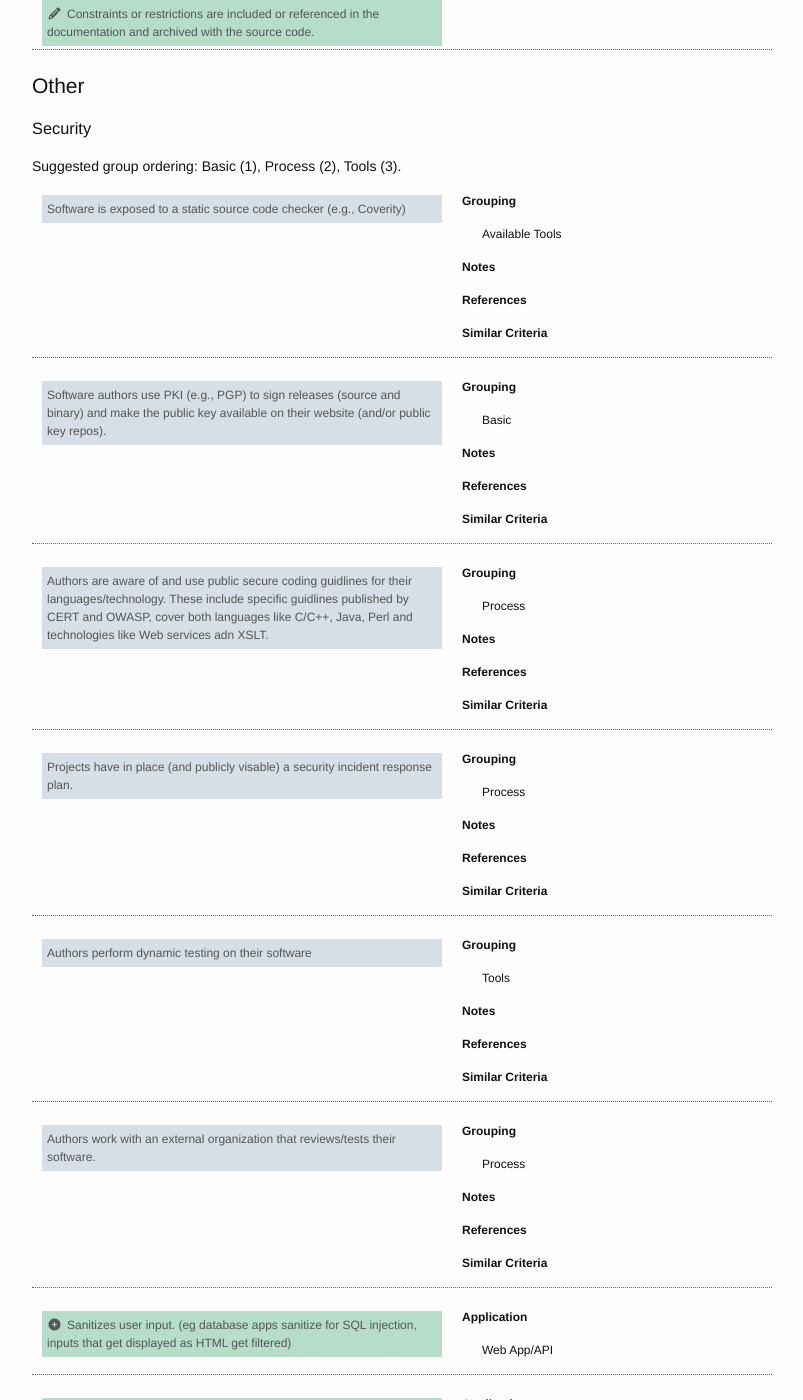
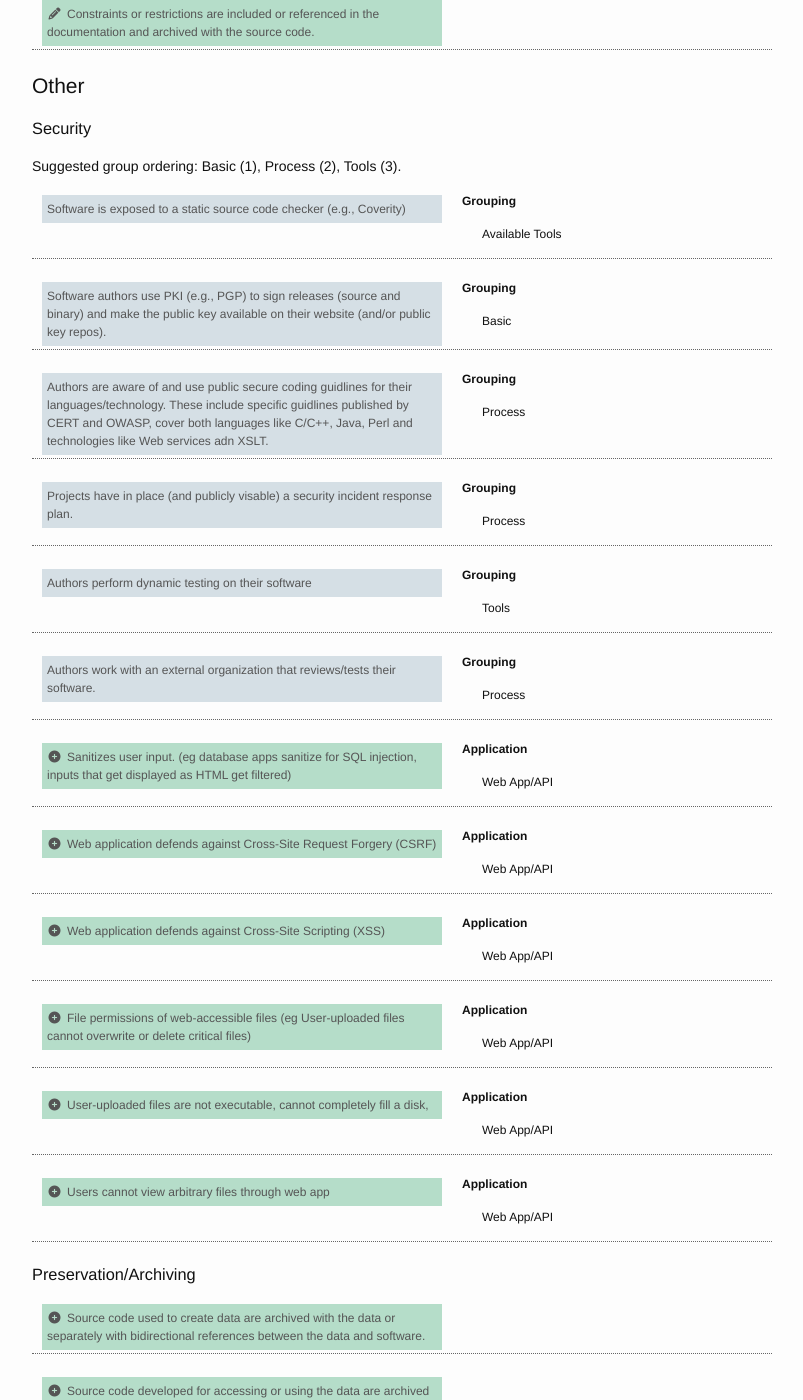
Before and after one commit to roomthily/technology-evaluation-research, a Jekyll site: the page built from guidelines/draft/index.md, in a window 1280 px wide and 1400 px high, scrolled down 34049 px. Shown: the whole window, without its empty margins (238-1041 px from the left). Built offline with Jekyll 4.4.1, drawn with Linux system fonts in a browser that asks for light colours; nearby versions of some CDN libraries; a script that is not in the unit is left out.

```diff
--- a/guidelines/draft/index.md
+++ b/guidelines/draft/index.md
@@ -2786,12 +2786,6 @@ For criteria categorized as "Other", all received criteria are included, as is,
             <div class="metadata">
                 <h4>Grouping</h4>
                 <p>Available Tools</p>
-                <h4>Notes</h4>
-                <p></p>
-                <h4>References</h4>
-                <p><a href="#"></a></p>
-                <h4>Similar Criteria</h4>
-                <p><a href="#"></a></p>
             </div>
         </div>
         <div class="criterion">
@@ -2801,12 +2795,6 @@ For criteria categorized as "Other", all received criteria are included, as is,
             <div class="metadata">
                 <h4>Grouping</h4>
                 <p>Basic</p>
-                <h4>Notes</h4>
-                <p></p>
-                <h4>References</h4>
-                <p><a href="#"></a></p>
-                <h4>Similar Criteria</h4>
-                <p><a href="#"></a></p>
             </div>
         </div>
         <div class="criterion">
@@ -2816,12 +2804,6 @@ For criteria categorized as "Other", all received criteria are included, as is,
             <div class="metadata">
                 <h4>Grouping</h4>
                 <p>Process</p>
-                <h4>Notes</h4>
-                <p></p>
-                <h4>References</h4>
-                <p><a href="#"></a></p>
-                <h4>Similar Criteria</h4>
-                <p><a href="#"></a></p>
             </div>
         </div>
         <div class="criterion">
@@ -2831,12 +2813,6 @@ For criteria categorized as "Other", all received criteria are included, as is,
             <div class="metadata">
                 <h4>Grouping</h4>
                 <p>Process</p>
-                <h4>Notes</h4>
-                <p></p>
-                <h4>References</h4>
-                <p><a href="#"></a></p>
-                <h4>Similar Criteria</h4>
-                <p><a href="#"></a></p>
             </div>
         </div>
         <div class="criterion">
@@ -2846,12 +2822,6 @@ For criteria categorized as "Other", all received criteria are included, as is,
             <div class="metadata">
                 <h4>Grouping</h4>
                 <p>Tools</p>
-                <h4>Notes</h4>
-                <p></p>
-                <h4>References</h4>
-                <p><a href="#"></a></p>
-                <h4>Similar Criteria</h4>
-                <p><a href="#"></a></p>
             </div>
         </div>
         <div class="criterion">
@@ -2861,12 +2831,6 @@ For criteria categorized as "Other", all received criteria are included, as is,
             <div class="metadata">
                 <h4>Grouping</h4>
                 <p>Process</p>
-                <h4>Notes</h4>
-                <p></p>
-                <h4>References</h4>
-                <p><a href="#"></a></p>
-                <h4>Similar Criteria</h4>
-                <p><a href="#"></a></p>
             </div>
         </div>
 
```
